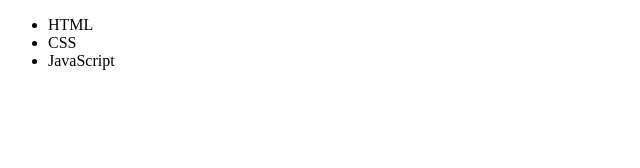
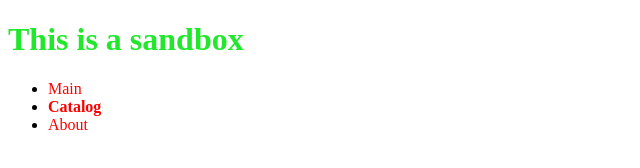
Before and after one commit to JohnCrownHC/index, a plain HTML site: page index.html in a window 1280 px wide. Shown: the whole page, without its empty margins (0-640 px from the left). Drawn offline with Linux system fonts and the light colour scheme.

Commit message:
new system

```diff
--- a/index.html
+++ b/index.html
@@ -2,14 +2,39 @@
 <html lang="en">
   <head>
     <meta charset="UTF-8" />
-    <meta name="viewport" content="width= , initial-scale=1.0" />
-    <title>Document</title>
+    <link rel="stylesheet" href="styles.css" />
+    <link rel="icon" href="/images/favicon.png" type="image/x-icon" />
+    <link rel="shortcut icon" href="/images/favicon.png" type="image/x-icon" />
+    <meta name="viewport" content="width=device-width, initial-scale=1.0" />
+    <title>Sandbox</title>
   </head>
   <body>
+    <h1>This is a sandbox</h1>
     <ul>
-      <li>HTML</li>
-      <li>CSS</li>
-      <li>JavaScript</li>
+      <li>
+        <a
+          class="link"
+          href="http://"
+          target="_blank"
+          rel="noopener noreferrer"
+        >
+          Main</a
+        >
+      </li>
+      <li>
+        <a
+          class="link selected"
+          href="http://"
+          target="_blank"
+          rel="noopener noreferrer"
+          >Catalog</a
+        >
+      </li>
+      <li>
+        <a class="link" href="http://" target="_blank" rel="noopener noreferrer"
+          >About</a
+        >
+      </li>
     </ul>
   </body>
 </html>
--- a/styles.css
+++ b/styles.css
@@ -0,0 +1,14 @@
+h1 {
+  color: rgba(28, 231, 39, 0.972);
+}
+
+/* classes basics */
+
+.link {
+  color: red;
+  text-decoration: none;
+}
+
+.link.selected {
+  font-weight: bold;
+}
```
Also changed, not shown: images/favicon.png (added), images/logo.png (added).
